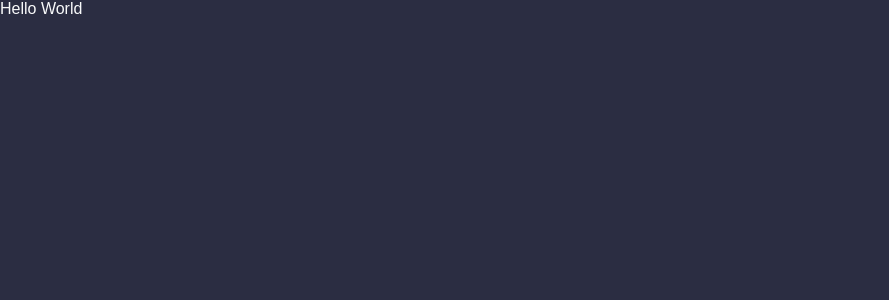
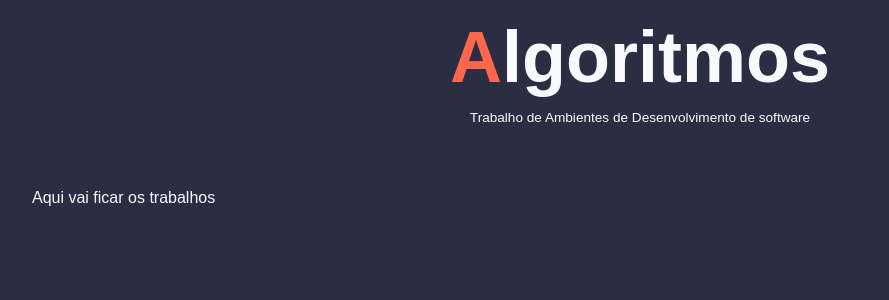
Before and after one commit to joaopedroalb/algorithms-unifor, a Next.js app: page / in a window 1280 px wide. Shown: the top 300 px of the page, without its empty margins (0-889 px from the left). Built offline with nearby package versions, Linux system fonts and the light colour scheme; a web font is replaced by a local one.

Commit message:
feat: add styles in home

```diff
--- a/src/pages/index.js
+++ b/src/pages/index.js
@@ -1,8 +1,16 @@
+
+import {Main,Header,Title,SubTitle,CardContainer} from '../styles/Home'
 
 export default function Home() {
   return (
-    <div>
-      Hello World
-    </div>
+    <Main>
+      <Header>
+        <Title><b>A</b>lgoritmos</Title>
+        <SubTitle>Trabalho de Ambientes de Desenvolvimento de software</SubTitle>
+      </Header>
+      <CardContainer>
+        <p>Aqui vai ficar os trabalhos</p>
+      </CardContainer>
+    </Main>
   )
 }
--- /dev/null
+++ b/src/styles/Home.js
@@ -0,0 +1,43 @@
+import styled from 'styled-components'
+
+export const Main = styled.div`
+    width: 100%;
+    min-height: 100vh;
+    display: flex;
+    flex-direction: column;
+    align-items: center;
+    gap: 4rem;
+    justify-content: flex-start;
+    background: var(--dark-blue);
+    text-align: center;
+`
+
+export const Header = styled.header`
+    margin-top: 1rem;
+    display: flex;
+    flex-direction: column;
+    align-items: center;
+    gap: .75rem;
+`
+
+export const Title = styled.h1`
+    font-size: 4.5rem;
+
+    b{
+        color: var(--orange);
+    }
+`
+
+export const SubTitle = styled.p`
+    font-size: .85rem;
+`
+
+export const CardContainer = styled.div`
+    width: 100%;
+    display: flex;
+    flex-wrap: wrap;
+    align-items: center;
+    justify-content: flex-start;
+    gap: 2.5rem;
+    padding: 0 2rem;
+`
--- a/src/styles/global.js
+++ b/src/styles/global.js
@@ -23,7 +23,10 @@ const GlobalStyle = createGlobalStyle`
     * {
         box-sizing: border-box;
         list-style: none;
-
+    }
+    h1,h2,h3,h4,p{
+        margin: 0;
+        padding: 0;
     }
 `
 
```
Also changed, not shown: src/functions/algorithmFunc.js (added, +90 -0 lines).
